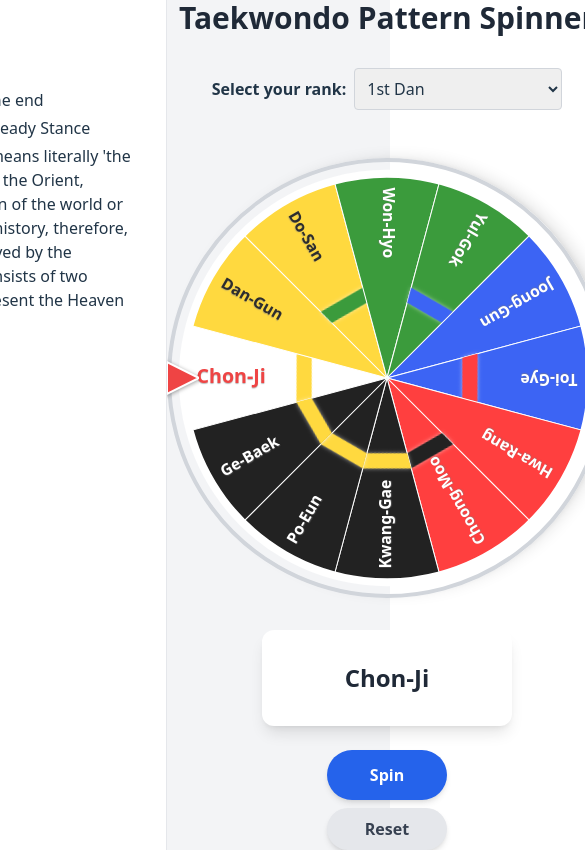
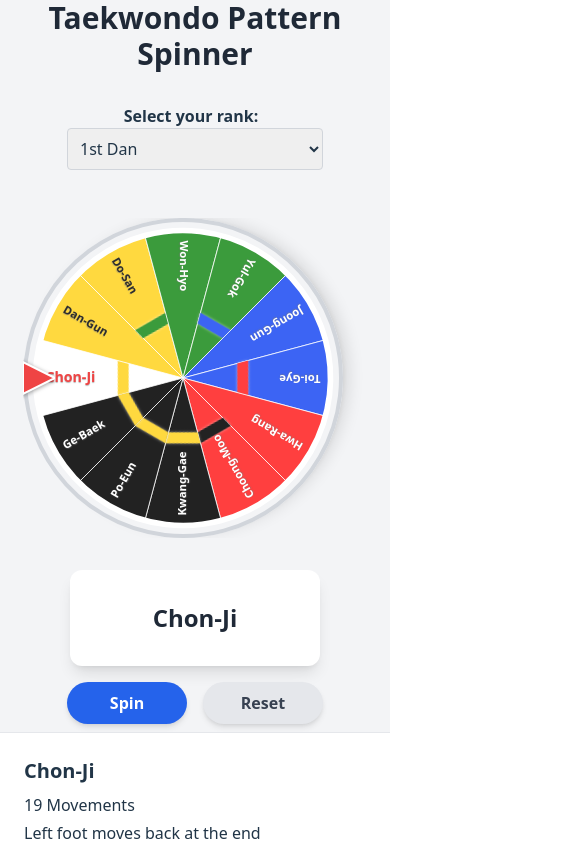
Before and after one commit to Pythagean/pattern_spinner, a React (Vite) app: page / in a window 390 px wide. Shown: the top 852 px of the page, 585 px wide, since content can reach past the window. Built offline with nearby package versions, Linux system fonts and the light colour scheme.

Commit message:
Mobile layouts

```diff
--- a/src/App.tsx
+++ b/src/App.tsx
@@ -74,7 +74,10 @@ const App: React.FC = () => {
     const variance = (Math.random() - 0.5) * angle * 0.9;
     setSpinVariance(variance);
     setNext(newPattern);
-    setSpinning(true);
+    // Fix: ensure spinning state triggers after a frame for first spin (use setTimeout for better mobile reliability)
+    setTimeout(() => {
+      setSpinning(true);
+    }, 0);
     setTimeout(() => {
       setCurrent(newPattern);
       setSpinning(false);
@@ -89,9 +92,42 @@ const App: React.FC = () => {
   };
 
   return (
-    <div className="min-h-screen flex flex-row items-stretch justify-center bg-gray-100">
-      {/* Sidebar for pattern details */}
-      <aside className="w-96 bg-white border-r border-gray-200 flex-shrink-0 flex flex-col">
+    <div className="min-h-screen bg-gray-100 flex flex-col md:flex-row items-stretch justify-center">
+      {/* Main content */}
+      <main className="flex-1 flex flex-col items-center justify-center px-2">
+        <h1 className="text-3xl font-bold mb-8 text-gray-800 text-center">Taekwondo Pattern Spinner</h1>
+        <div className="mb-4 w-full flex flex-col items-center">
+          <label htmlFor="rank-select" className="mr-2 font-semibold">Select your rank:</label>
+          <select
+            id="rank-select"
+            value={selectedRank}
+            onChange={e => setSelectedRank(e.target.value)}
+            className="p-2 rounded border border-gray-300 w-64 max-w-full"
+            disabled={spinning}
+          >
+            {uniqueRanks.map(rank => (
+              <option key={rank} value={rank}>{rank}</option>
+            ))}
+          </select>
+        </div>
+        <div className="flex items-center justify-center w-full">
+          <Wheel patterns={patternNames} selected={spinning && next ? next : current} spinning={spinning} variance={spinVariance} usedPatterns={usedPatterns} />
+        </div>
+        <PatternCard pattern={spinning ? "Spinning..." : current} />
+  <div className="flex flex-row gap-4 mt-4 items-center justify-center pb-2 md:pb-0">
+          <Spinner onSpin={handleSpin} spinning={spinning} />
+          <button
+            onClick={handleReset}
+            className="px-8 py-2 rounded-full font-bold shadow-md bg-gray-200 text-gray-700 hover:bg-gray-300 focus:outline-none focus:ring-2 focus:ring-gray-400 transition-all duration-200"
+            style={{ minWidth: 120 }}
+            disabled={spinning}
+          >
+            Reset
+          </button>
+        </div>
+      </main>
+      {/* Pattern details below main content on mobile, sidebar on desktop */}
+      <aside className="w-full md:w-96 bg-white border-t md:border-t-0 md:border-r border-gray-200 flex-shrink-0 flex flex-col">
         <div className="flex-1 overflow-y-auto">
           {spinning ? (
             <div className="p-6 text-gray-400 italic text-center flex items-center justify-center h-full">Spinning...<br/>Pattern info will appear here after the wheel stops.</div>
@@ -100,35 +136,6 @@ const App: React.FC = () => {
           )}
         </div>
       </aside>
-      {/* Main content */}
-      <main className="flex-1 flex flex-col items-center justify-center">
-        <h1 className="text-3xl font-bold mb-8 text-gray-800">Taekwondo Pattern Spinner</h1>
-        <div className="mb-4">
-          <label htmlFor="rank-select" className="mr-2 font-semibold">Select your rank:</label>
-          <select
-            id="rank-select"
-            value={selectedRank}
-            onChange={e => setSelectedRank(e.target.value)}
-            className="p-2 rounded border border-gray-300"
-            disabled={spinning}
-          >
-            {uniqueRanks.map(rank => (
-              <option key={rank} value={rank}>{rank}</option>
-            ))}
-          </select>
-        </div>
-        <Wheel patterns={patternNames} selected={spinning && next ? next : current} spinning={spinning} variance={spinVariance} usedPatterns={usedPatterns} />
-        <PatternCard pattern={spinning ? "Spinning..." : current} />
-        <Spinner onSpin={handleSpin} spinning={spinning} />
-        <button
-          onClick={handleReset}
-          className="mt-2 px-8 py-2 rounded-full font-bold shadow-md bg-gray-200 text-gray-700 hover:bg-gray-300 focus:outline-none focus:ring-2 focus:ring-gray-400 transition-all duration-200"
-          style={{ minWidth: 120 }}
-          disabled={spinning}
-        >
-          Reset
-        </button>
-      </main>
     </div>
   );
 };
--- a/src/components/Spinner.tsx
+++ b/src/components/Spinner.tsx
@@ -8,7 +8,7 @@ type SpinnerProps = {
 const Spinner: React.FC<SpinnerProps> = ({ onSpin, spinning }) => (
   <button
     onClick={onSpin}
-    className={`mt-6 px-8 py-3 rounded-full font-bold shadow-md focus:outline-none focus:ring-2 transition-all duration-200
+    className={`px-8 py-2 rounded-full font-bold shadow-md focus:outline-none focus:ring-2 transition-all duration-200
       ${spinning
         ? "bg-gray-400 text-white cursor-not-allowed"
         : "bg-blue-600 text-white hover:bg-blue-700 focus:ring-blue-400"}
--- a/src/components/Wheel.tsx
+++ b/src/components/Wheel.tsx
@@ -70,12 +70,12 @@ const Wheel: React.FC<WheelProps> = ({ patterns, selected, spinning, variance =
     const cy = size / 2;
 
     return (
-        <div className="relative flex items-center justify-center my-8">
+    <div className="relative flex items-center justify-center my-8 overflow-x-auto pr-6">
             <svg
                 width={size}
                 height={size}
                 viewBox={`0 0 ${size} ${size}`}
-                className={`rounded-full border-4 border-gray-300 shadow-lg ${spinning ? "transition-transform duration-[2000ms] [transition-timing-function:cubic-bezier(0.15,0.85,0.25,1)]" : ""}`}
+                className={`rounded-full border-4 border-gray-300 shadow-lg ${spinning ? "transition-transform duration-[2000ms] [transition-timing-function:cubic-bezier(0.15,0.85,0.25,1)]" : ""} w-[90vw] max-w-[320px] h-auto md:w-[440px] md:max-w-[440px]`}
                 style={{
                     transform: `rotate(${rotation}deg)`
                 }}
```
